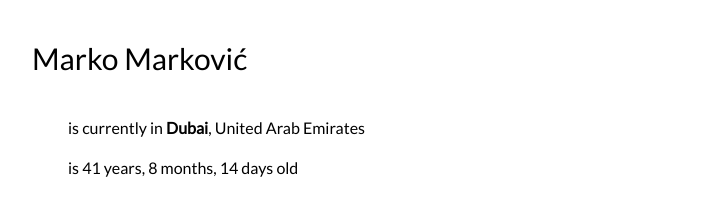
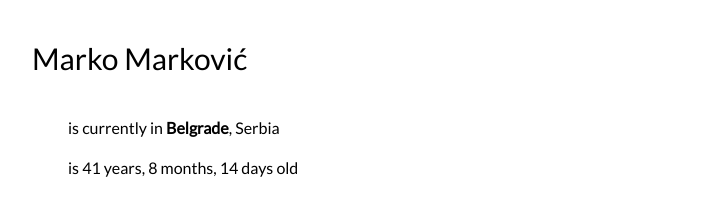
Before and after one commit to markomarkovic/markomarkovic.github.io, a Vue app: page / in a window 1280 px wide. Shown: the top 199 px of the page, without its empty margins (288-991 px from the left). Built offline with nearby package versions, Linux system fonts and the light colour scheme.

Commit message:
In Belgrade

```diff
--- a/src/App.vue
+++ b/src/App.vue
@@ -32,8 +32,8 @@ function old(y = 1980, m = 6, d = 17) {
     <!-- Homebase -->
     <section class="flex items-center mb-5 leading-none">
       <div class="min-w-5 min-h-5 mr-4 i-tabler-map-pin" />
-      <p>is currently in <b>Dubai</b>, United Arab Emirates</p>
-      <!-- <p>is currently in <b>Belgrade</b>, Serbia</p> -->
+      <!-- <p>is currently in <b>Dubai</b>, United Arab Emirates</p> -->
+      <p>is currently in <b>Belgrade</b>, Serbia</p>
     </section>
 
     <!-- Age -->
```
